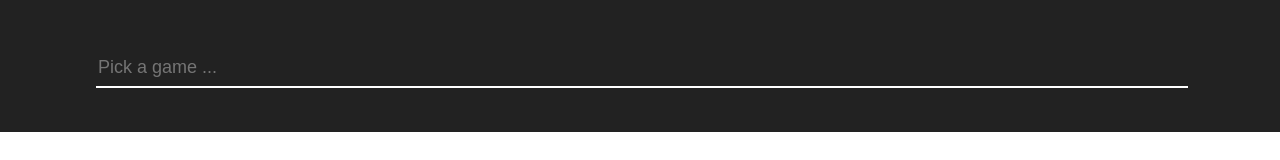
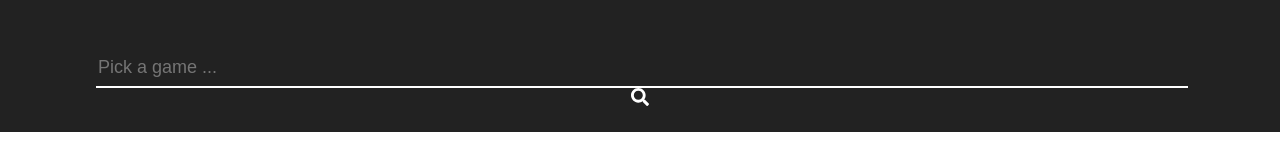
Before and after one commit to bruno-b-martins/stream-picker, a React (Create React App) app: page / in a window 1280 px wide. Shown: the top 160 px of the page. Built offline with nearby package versions, Linux system fonts and the light colour scheme.

Commit message:
Add FontAwesome

```diff
--- a/package.json
+++ b/package.json
@@ -3,7 +3,12 @@
   "version": "0.1.0",
   "private": true,
   "dependencies": {
+    "@fortawesome/fontawesome-svg-core": "^1.2.4",
+    "@fortawesome/free-solid-svg-icons": "^5.3.1",
+    "@fortawesome/react-fontawesome": "^0.1.3",
     "axios": "^0.18.0",
+    "i": "^0.3.6",
+    "npm": "^6.4.1",
     "react": "^16.5.2",
     "react-dom": "^16.5.2",
     "react-scripts": "1.1.5"
--- a/src/App.js
+++ b/src/App.js
@@ -1,4 +1,5 @@
 import React, { Component } from 'react';
+import './assets/FontAwesome.js';
 import './App.css';
 import TwitchAPI from './services/TwitchAPI';
 import SearchBar from "./components/SearchBar";
--- /dev/null
+++ b/src/assets/FontAwesome.js
@@ -0,0 +1,4 @@
+import { library } from '@fortawesome/fontawesome-svg-core';
+import { faSearch } from '@fortawesome/free-solid-svg-icons';
+
+library.add(faSearch);
--- a/src/components/SearchBar.css
+++ b/src/components/SearchBar.css
@@ -1,3 +1,7 @@
+div.SearchBar-container {
+
+}
+
 input.App-search {
   line-height: 2em;
   width: 100%;
--- a/src/components/SearchBar.js
+++ b/src/components/SearchBar.js
@@ -1,10 +1,14 @@
 import React, { Component } from 'react';
+import { FontAwesomeIcon } from '@fortawesome/react-fontawesome';
 import './SearchBar.css';
 
 class SearchBar extends Component {
     render() {
         return (
-            <input type="text" onChange={(text) => this.props.onChange(text)} className="App-search" placeholder="Pick a game ..."/>
+            <div className="SearchBar-container">
+                <input type="text" onChange={(text) => this.props.onChange(text)} className="App-search" placeholder="Pick a game ..."/>
+                <FontAwesomeIcon icon="search" />
+            </div>
         );
     }
 }
```
Also changed, not shown: 1 other file (tests, documents, lock files or other folders).
